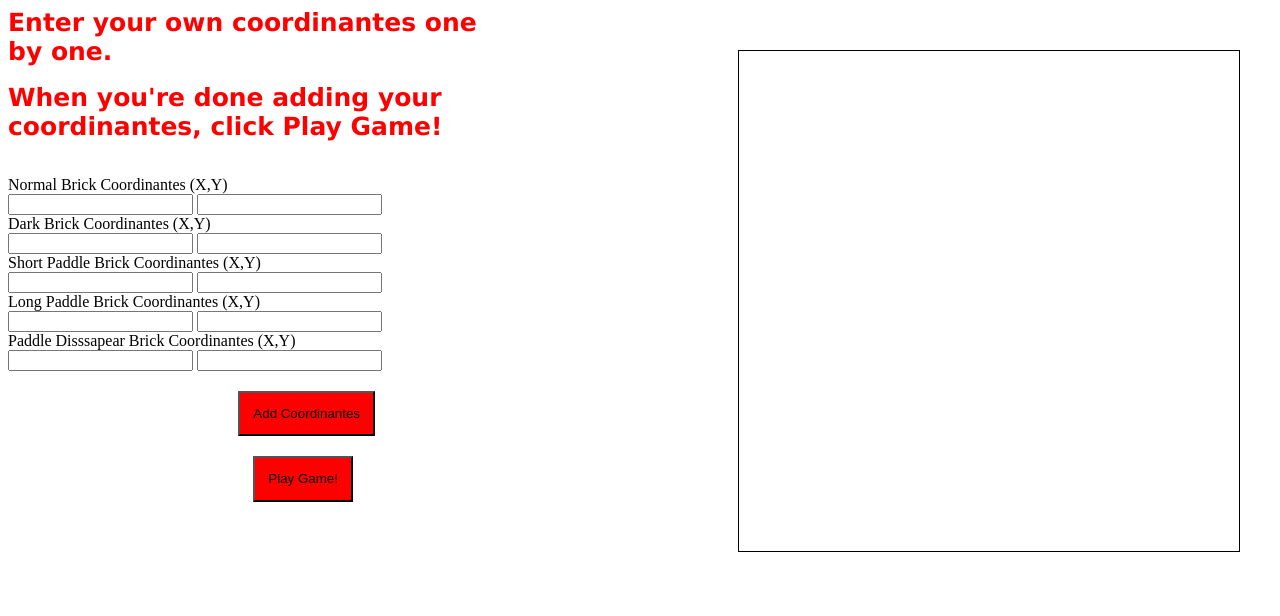
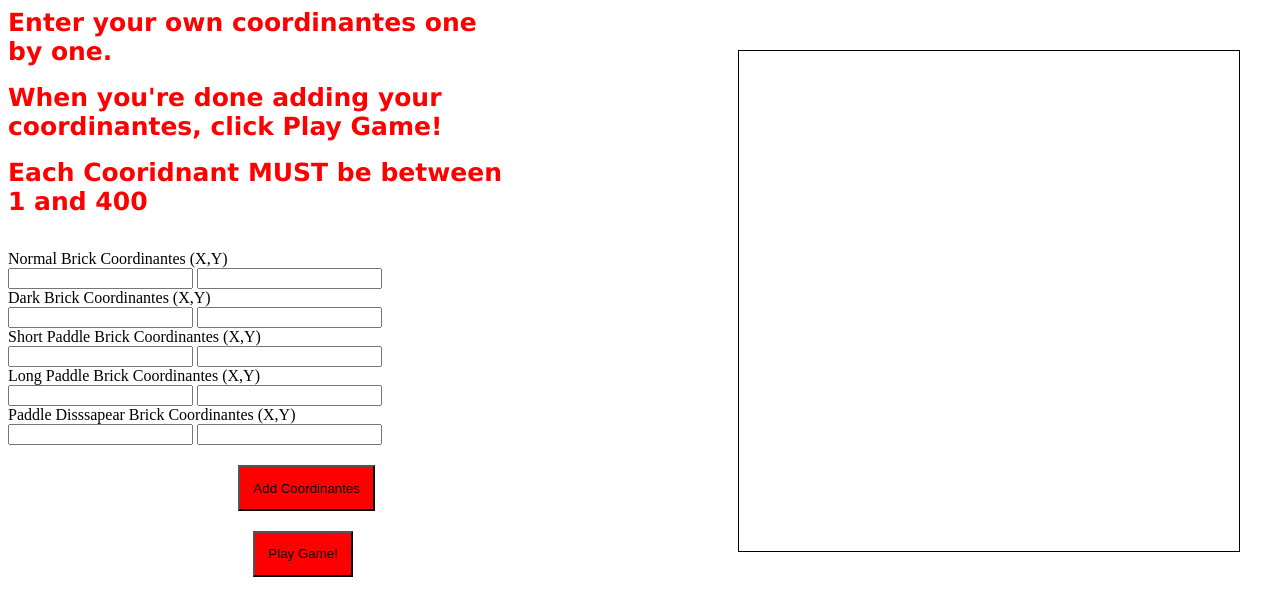
Before and after one commit to aaghassi2018/brickBreaker, a plain HTML site: page index.html in a window 1280 px wide. Both pictures are taken after a click on the button "Create Your Own!". Drawn offline with Linux system fonts and the light colour scheme.

Commit message:
added ‘between 1 & 400’

```diff
--- a/index.html
+++ b/index.html
@@ -9,6 +9,7 @@
   <div id="yoyo" style="visibility:hidden; width: 500px;">
     <h1 id="title" style="margin-top:0; margin-left:0;"> Enter your own coordinantes one by one.  </h1>
     <h1 id="title" style="margin-top:0; margin-left:0;"> When you're done adding your coordinantes, click Play Game! </h1>
+    <h1 id="title" style="margin-top:0; margin-left:0;"> Each Cooridnant MUST be between 1 and 400  </h1>
     <br>Normal Brick Coordinantes (X,Y)</br>
     <input id="userNormalX" type="number"  value="" size="100" />
 
```
